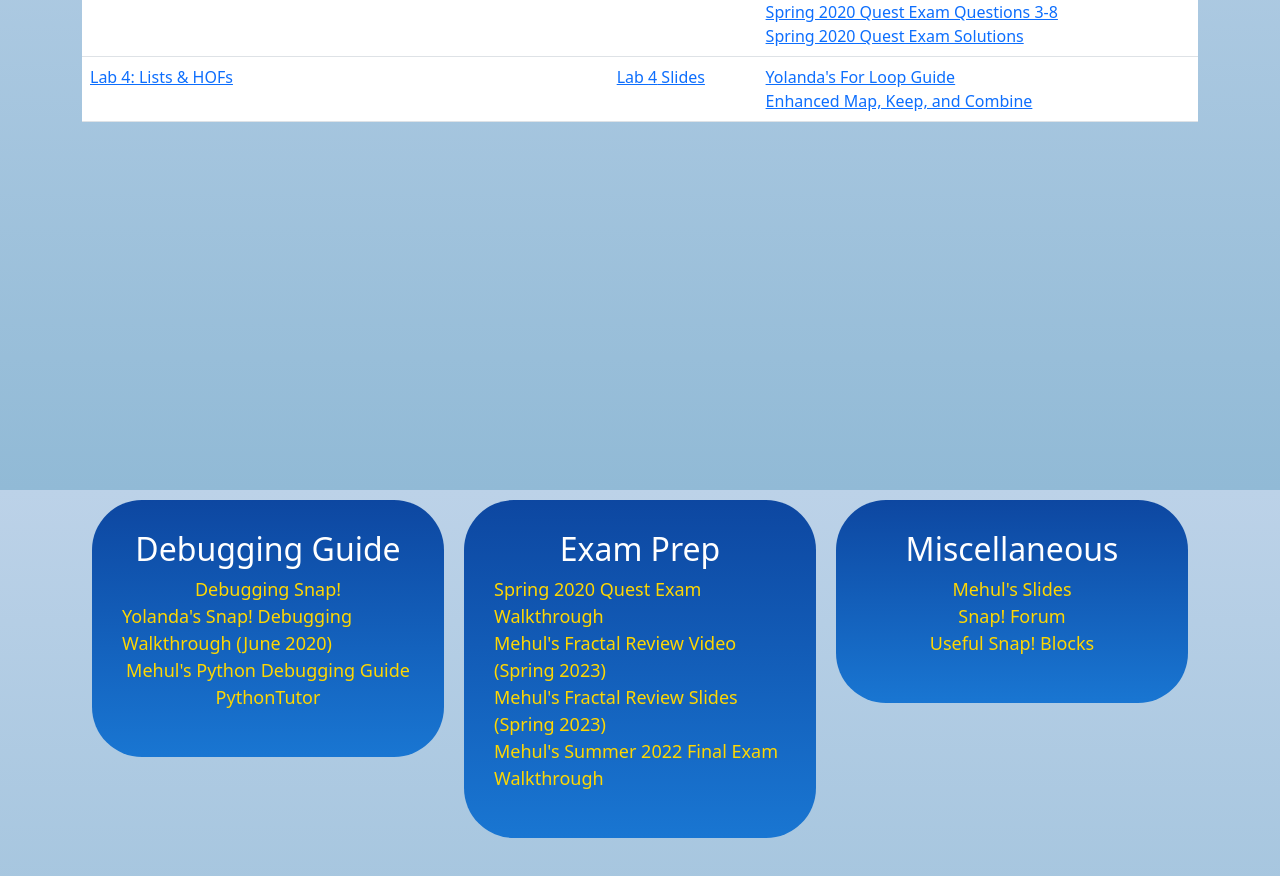
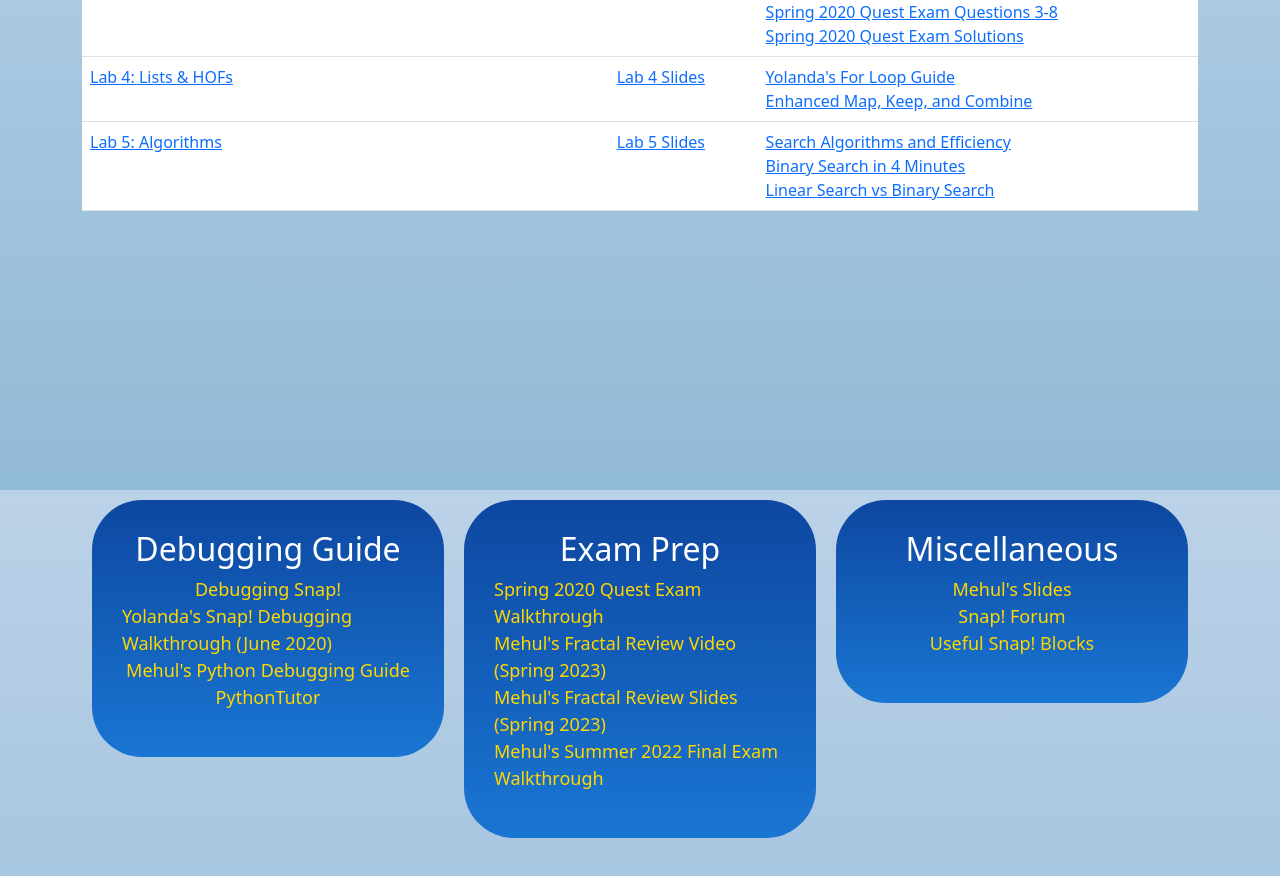
Before and after one commit to Mehul-Gandhi/portfolio, a React (Create React App) app: page /notes in a window 1280 px wide. Shown: the part 1966-2842 px from the top of the page. Built offline with nearby package versions, Linux system fonts and the light colour scheme.

Commit message:
Add lab 5

```diff
--- a/src/Notes.js
+++ b/src/Notes.js
@@ -173,6 +173,12 @@ const labInfo = [
   {name: "Yolanda's For Loop Guide", content: "https://docs.google.com/document/u/1/d/e/2PACX-1vQYoK-JYX_voUwliAbcn1oyvvgZSurn2C1E72Y8Qf9HeFTr2fFBbgPxpnYTMaR0Rkn82F8-Fq7QxzK6/pub"},
   {name: "Enhanced Map, Keep, and Combine", content: "https://forum.snap.berkeley.edu/t/enhanced-map-keep-find-first/1057"}
 ]
+
+], ["Lab 5: Algorithms", "https://cs10.org/bjc-r/topic/topic.html?topic=berkeley_bjc/areas/algorithms.topic&course=&novideo&noreading&noassignment",
+"https://docs.google.com/presentation/d/1-nlpD1RljPTEPWFDVrUDp6OYb26MUF4JRp4NOtxGQTY/edit#slide=id.g2556a360d4e_0_0",
+[{name: "Search Algorithms and Efficiency", content: "https://youtu.be/XgAqlz_yl9s"},
+  {name: "Binary Search in 4 Minutes", content: "https://youtu.be/fDKIpRe8GW4"},
+  {name: "Linear Search vs Binary Search", content: "https://herovired.com/learning-hub/blogs/linear-search-vs-binary-search/"}]
 
 ]
 
```
